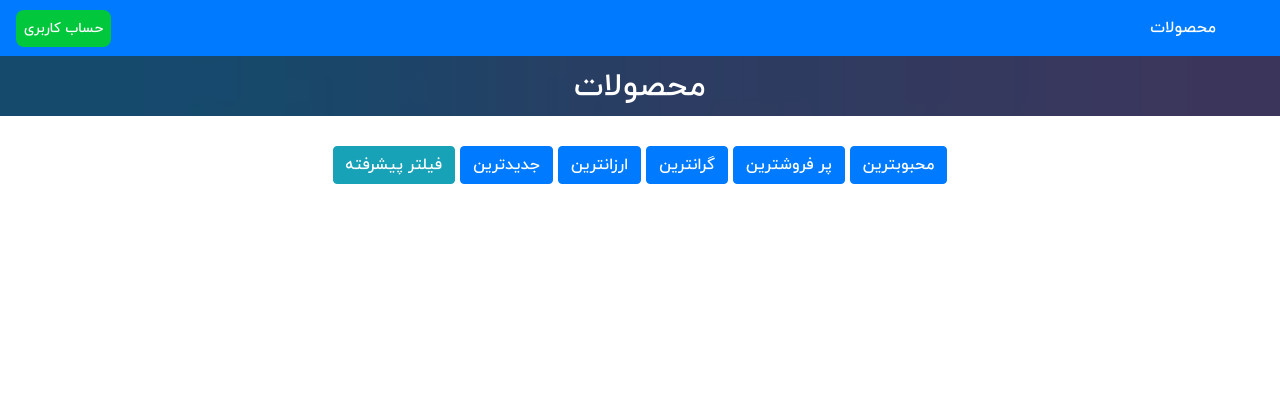
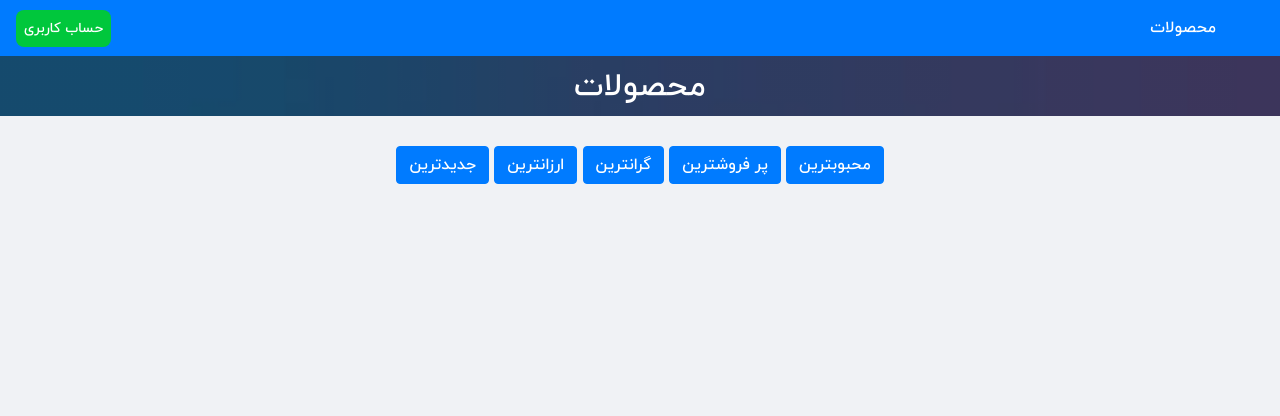
Before and after one commit to zareisajad/online-shop-flask, a Flask app: page /new in a window 1280 px wide. Shown: the top 416 px of the page. Run offline with Flask 2, Linux system fonts and the light colour scheme; data comes from the database, SQL or seed files in the repository; data that the repository does not hold is empty; some libraries are stand-ins or nearby versions.

Commit message:
change background color and disable the advanced filter button

```diff
--- a/app/templates/keyword.html
+++ b/app/templates/keyword.html
@@ -3,6 +3,8 @@
 {% block header %}محصولات{% endblock %}
 <div class="container">
   {% block content %}
+<body style="background: #f0f2f5;">
+
 <div class="filter-buttons">
   <form method="get">
     <button class="btn btn-primary" type="submit"
@@ -20,9 +22,9 @@
     <button class="btn btn-primary" type="submit"
     formaction="{{url_for('newst_filter')}}">جدیدترین
     </button>
-    <button class="btn btn-info" type="submit"
+    <!-- <button class="btn btn-info" type="submit"
     formaction="{{ url_for('filter_products') }}">فیلتر پیشرفته
-    </button>
+    </button> -->
 </div>
 {% for p in keyword %}
 <div class="card">
@@ -33,10 +35,10 @@
     <p></p>
     <p style="color: red;"><b> {{'{0:,}'.format(p.price|int)}} تومان</p></b>
     {% else %}
-    <p><del>{{'{0:,}'.format(p.price|int)}} تومان</del></p>
     <p style="color: red;"><b>{{'{0:,}'.format(p.discounted|int)}} تومان</p></b>
     {% endif %}
-    <a style="padding: 3px;" href="{{url_for('cart', id=p.id)}}" class="btn btn-primary"><i style="padding: 5px;" class="material-icons">&#xe854;</i></a>
+    <a style="padding: 3px;" href="{{url_for('cart', id=p.id)}}" class="btn btn-primary">
+      <i style="padding: 5px;" class="material-icons">&#xe854;</i></a>
     <a href="{{url_for('product_detail', id=p.id)}}" class="btn btn-primary" style="padding: 9px;">مشاهده</a>
   </div>
   <a href="{{ url_for('reduce_rate', id=p.id) }}">
@@ -46,5 +48,5 @@
     <span style="font-size: 20px;"class="material-icons">&#xe8dc;</span></a>
 </div>
 {% endfor %}
+</div>
 {% endblock %}
-</div>
```
